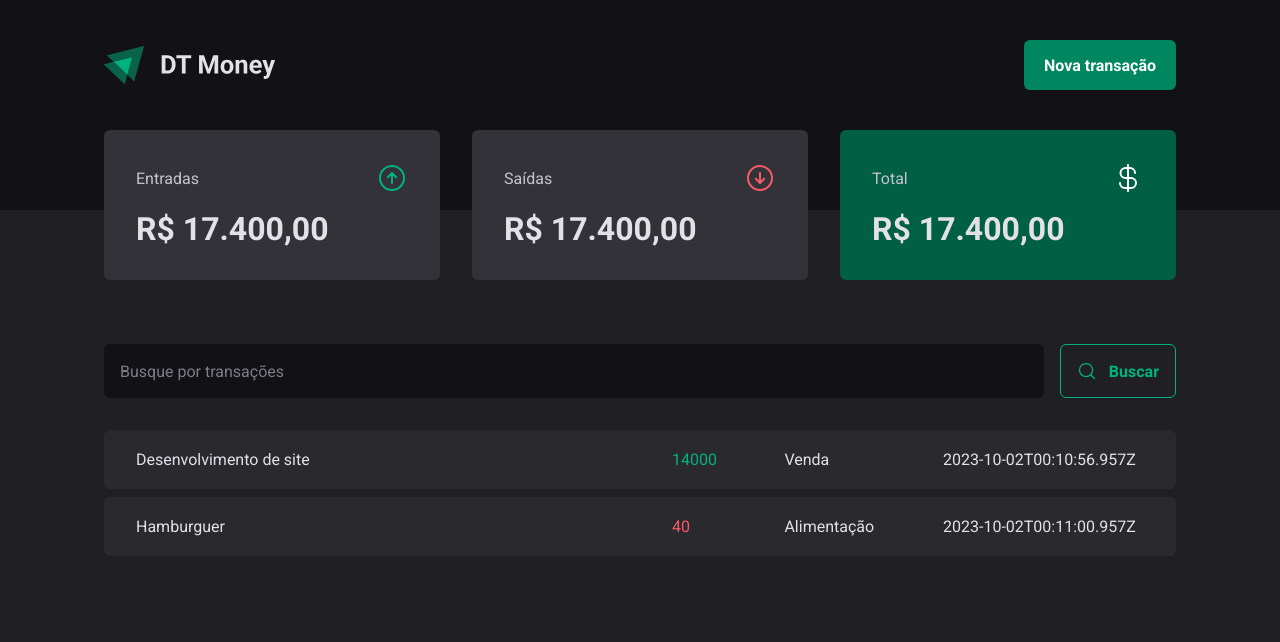
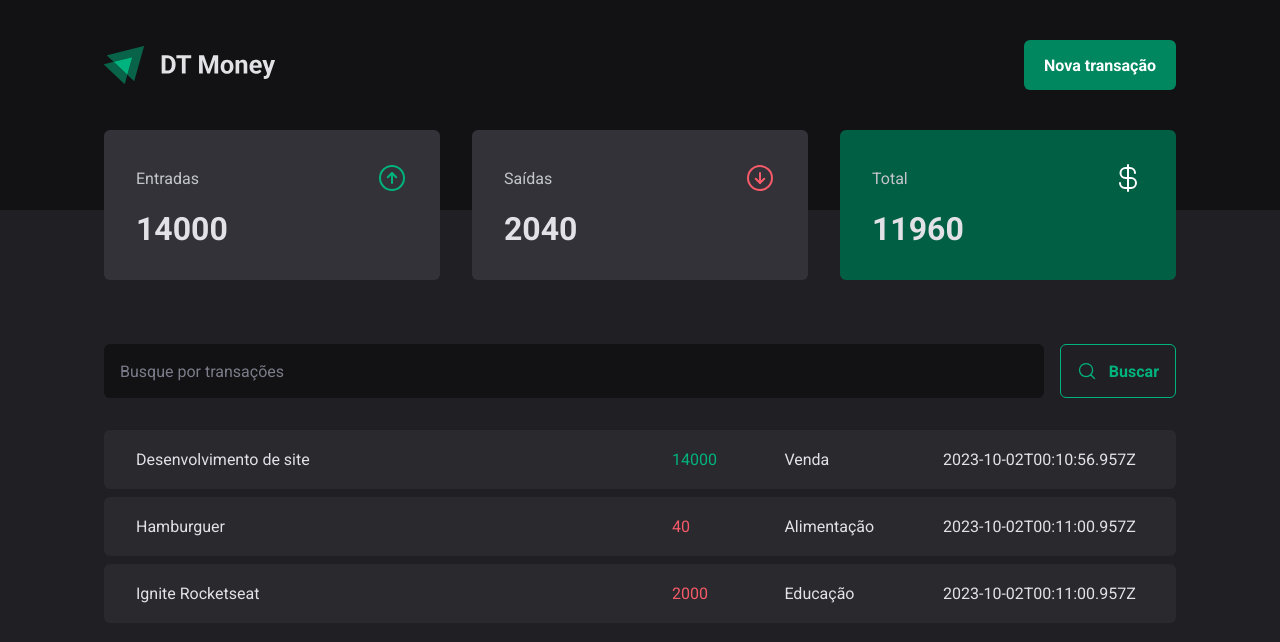
Before and after one commit to efsiqueira/dt-money, a React (Vite) app: page / in a window 1280 px wide. Shown: the top 642 px of the page. Built offline with nearby package versions, Linux system fonts and the light colour scheme; data requests are answered from the project's data file.

Commit message:
Conexão com a API - Calculando resumo de transações

```diff
--- a/server.json
+++ b/server.json
@@ -15,6 +15,14 @@
       "category": "Alimentação",
       "price": 40,
       "createdAt": "2023-10-02T00:11:00.957Z"
+    },
+    {
+      "id": 3,
+      "description": "Ignite Rocketseat",
+      "type": "outcome",
+      "category": "Educação",
+      "price": 2000,
+      "createdAt": "2023-10-02T00:11:00.957Z"
     }
   ]
 }
--- a/src/components/Summary/index.tsx
+++ b/src/components/Summary/index.tsx
@@ -5,6 +5,25 @@ import { TransactionsContext } from "../../contexts/TransactionsContext";
 
 export function Summary() {
   const { transactions } = useContext(TransactionsContext)
+
+  const summary = transactions.reduce(
+    (acc, transaction) => {
+      if (transaction.type === 'income') {
+        acc.income += transaction.price
+        acc.total += transaction.price
+      } else {
+        acc.outcome += transaction.price
+        acc.total -= transaction.price
+      }
+
+      return acc
+    },
+    {
+      income: 0,
+      outcome: 0,
+      total: 0
+    }
+  )
 
   return (
     <SummaryContainer>
@@ -14,7 +33,7 @@ export function Summary() {
           <ArrowCircleUp size={32} color="#00B37E" />
         </header>
 
-        <strong>R$ 17.400,00</strong>
+        <strong>{summary.income}</strong>
       </SummaryCard>
 
       <SummaryCard>
@@ -23,7 +42,7 @@ export function Summary() {
           <ArrowCircleDown size={32} color="#F75A68" />
         </header>
 
-        <strong>R$ 17.400,00</strong>
+        <strong>{summary.outcome}</strong>
       </SummaryCard>
 
       <SummaryCard variant="green">
@@ -32,7 +51,7 @@ export function Summary() {
           <CurrencyDollar size={32} color="#FFF" />
         </header>
 
-        <strong>R$ 17.400,00</strong>
+        <strong>{summary.total}</strong>
       </SummaryCard>
     </SummaryContainer>
   )
```
